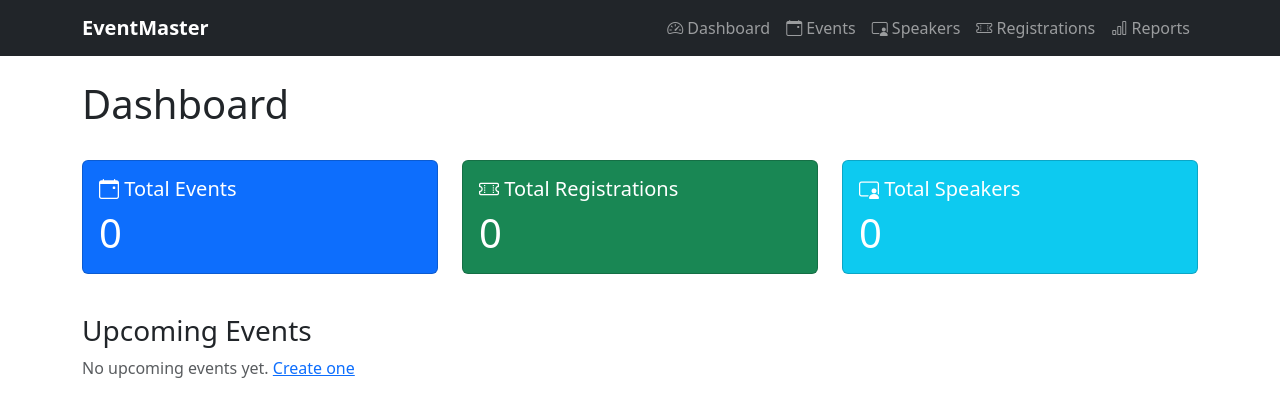
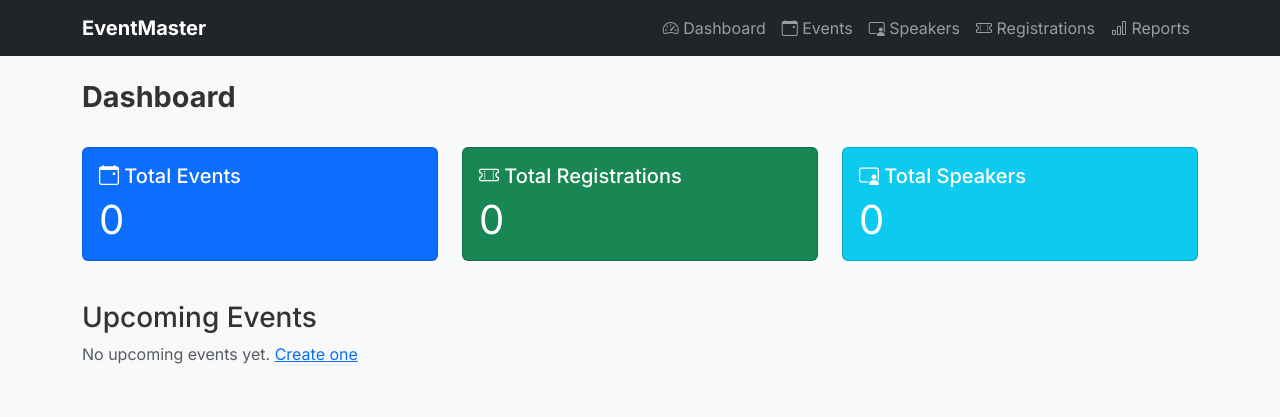
Before and after one commit to nitgoodenough/Eventmaster, a Flask app: page / in a window 1280 px wide. Shown: the top 417 px of the page. Run offline with Flask 3, Linux system fonts and the light colour scheme; data that the repository does not hold is empty.

Commit message:
changed font to Inter, tweaked body background

```diff
--- /dev/null
+++ b/app/static/style.css
@@ -0,0 +1,13 @@
+/* custom font from google */
+@import url('https://fonts.googleapis.com/css2?family=Inter:wght@400;500;600;700&display=swap');
+
+body {
+    font-family: 'Inter', sans-serif;
+    background-color: #f8f9fa;
+    color: #333;
+}
+
+h1 {
+    font-weight: 700;
+    font-size: 1.8rem;
+}
--- a/app/templates/base.html
+++ b/app/templates/base.html
@@ -11,6 +11,8 @@
     <link href="https://cdn.jsdelivr.net/npm/bootstrap@5.3.0/dist/css/bootstrap.min.css" rel="stylesheet">
     <!-- Bootstrap Icons -->
     <link href="https://cdn.jsdelivr.net/npm/bootstrap-icons@1.10.5/font/bootstrap-icons.css" rel="stylesheet">
+    <!-- Custom styles on top of Bootstrap -->
+    <link rel="stylesheet" href="{{ url_for('static', filename='style.css') }}">
 </head>
 <body>
 
```
